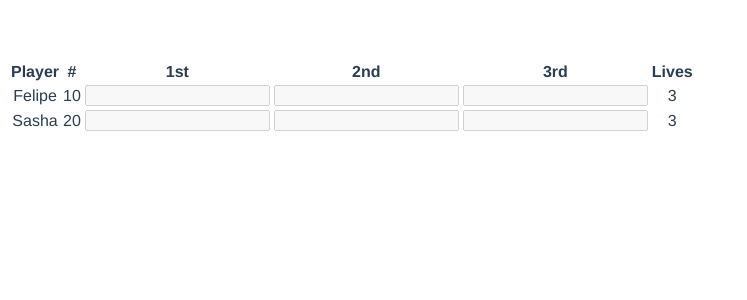
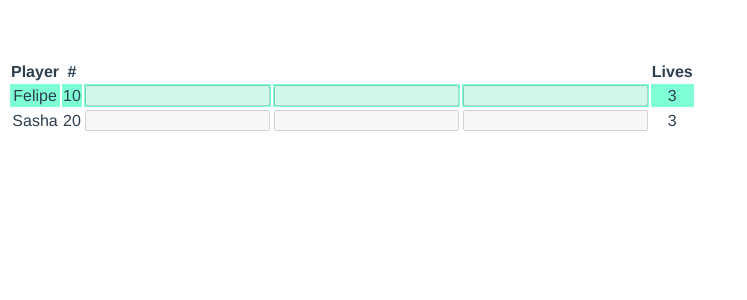
Before and after one commit to ODushyn/killing-game-darts, a Vue app: page / in a window 1280 px wide. Shown: the top 300 px of the page, without its empty margins (0-747 px from the left). Built offline with nearby package versions, Linux system fonts and the light colour scheme.

Commit message:
highlighting added

```diff
--- a/src/components/HelloWorld.vue
+++ b/src/components/HelloWorld.vue
@@ -4,16 +4,21 @@
       <tr>
         <th>Player</th>
         <th>#</th>
-        <th>1st</th>
-        <th>2nd</th>
-        <th>3rd</th>
+        <th></th>
+        <th></th>
+        <th></th>
         <th>Lives</th>
       </tr>
-      <tr v-for="player in players" :key="player.name">
+      <tr v-for="player in players" :key="player.name"
+          v-bind:class="{
+            'current-player': isCurrentPlayer(player),
+            'dead-player': isDeadPlayer(player)
+          }"
+      >
         <td>{{player.name}}</td>
         <td>{{player.num}}</td>
         <td v-for="(_throw, index) in player.throws" :key="index">
-          <input disabled v-model="_throw.value"/>
+          <input disabled v-model="_throw.value" v-if="!isDeadPlayer(player)"/>
         </td>
         <td> {{player.lives}}</td>
       </tr>
@@ -35,8 +40,8 @@
     data() {
       return {
         players: [
-          {name: 'Felipe', num: '10', throws: [{value: ''}, {value: ''}, {value: ''}], lives: 3},
-          {name: 'Sasha', num: '20', throws: [{value: ''}, {value: ''}, {value: ''}], lives: 3}
+          {name: 'Felipe', num: '10', throws: [{value: ''}, {value: ''}, {value: ''}], was_dead: false, lives: 3},
+          {name: 'Sasha', num: '20', throws: [{value: ''}, {value: ''}, {value: ''}], was_dead: false, lives: 3}
         ]
       }
     },
@@ -44,6 +49,12 @@
       isNextThrow: () => {
         const THROWS_NUM = 3;
         return currentThrow < THROWS_NUM;
+      },
+      isCurrentPlayer: (player) => {
+        return currentPlayer().num === player.num;
+      },
+      isDeadPlayer: (player) => {
+        return isPlayerDead(player);
       }
     },
     created() {
@@ -63,12 +74,15 @@
         }
 
         if (enterPressed(e.keyCode)) {
-          if(self.isNextThrow()) {
-            startNextThrow();
-          } else if(isNextPlayer()) {
-            startNewPlayer();
-          } else {
-            startNewRound();
+          finishCurrentThrow();
+          if (!isGameOver()) {
+            if (self.isNextThrow()) {
+              startNextThrow();
+            } else if (isNextPlayer()) {
+              startNewPlayer();
+            } else {
+              startNewRound();
+            }
           }
         }
       });
@@ -76,6 +90,11 @@
   }
 
   //TODO: move all function to methods
+  function isGameOver() {
+    // game is over if there only one players having lives
+    // all other players must have 0 lives and was_dead = true
+  }
+
   function startNewRound() {
     currentPlayerNum = 1;
     currentThrow = 1;
@@ -91,9 +110,34 @@
   //   return currentThrow < THROWS_NUM;
   // }
 
+  function finishCurrentThrow() {
+    let damagedPlayer = players.find(player => player.num === _getKilledPlayer());
+    if (!damagedPlayer) {
+      return;
+    }
+
+    //TODO: consider if player has chance to recover
+    if (!isPlayerDead(currentPlayer())) {
+      damagedPlayer.lives--;
+      if (damagedPlayer.lives === 0) {
+        alert(`${damagedPlayer.name} ----- RIP`)
+      }
+    }
+
+    function _getKilledPlayer() {
+      if (!isNaN(getThrowValue())) {
+        return getThrowValue();
+      }
+    }
+  }
+
   function startNewPlayer() {
     currentPlayerNum += 1;
     currentThrow = 1;
+  }
+
+  function isPlayerDead(player) {
+    return player.lives === 0;
   }
 
   function currentPlayer() {
@@ -146,7 +190,15 @@
     margin: 0 10px;
   }
 
-  a {
+  .current-throw {
     color: #42b983;
   }
+
+  .current-player {
+    background-color: aquamarine;
+  }
+
+  .dead-player {
+    background-color: red;
+  }
 </style>
```
